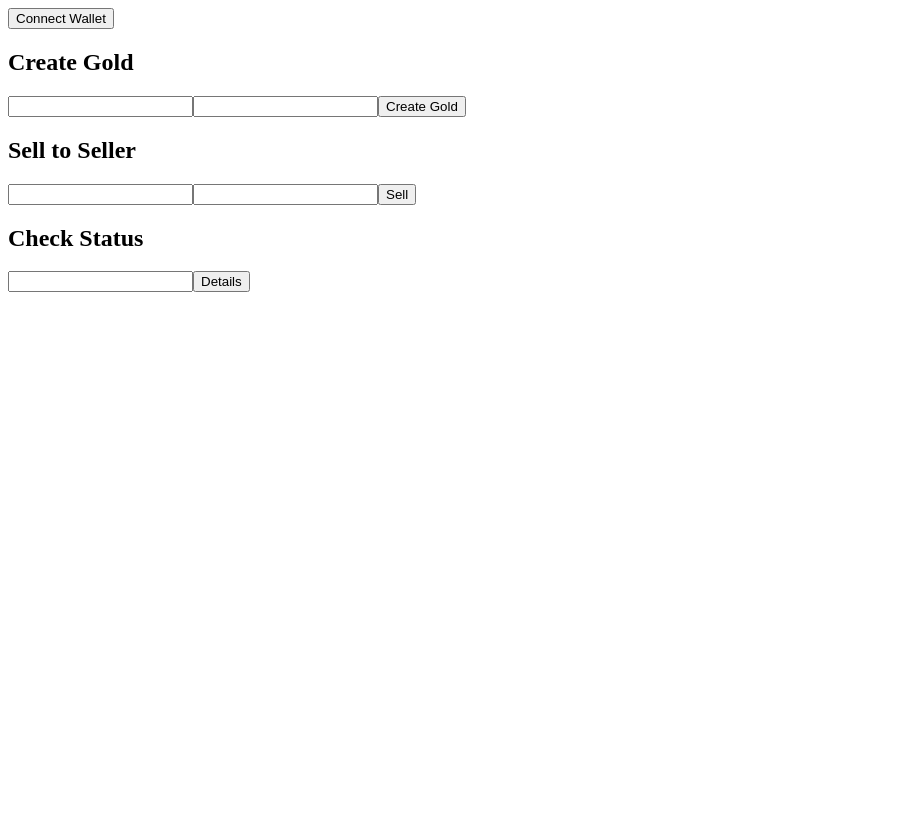
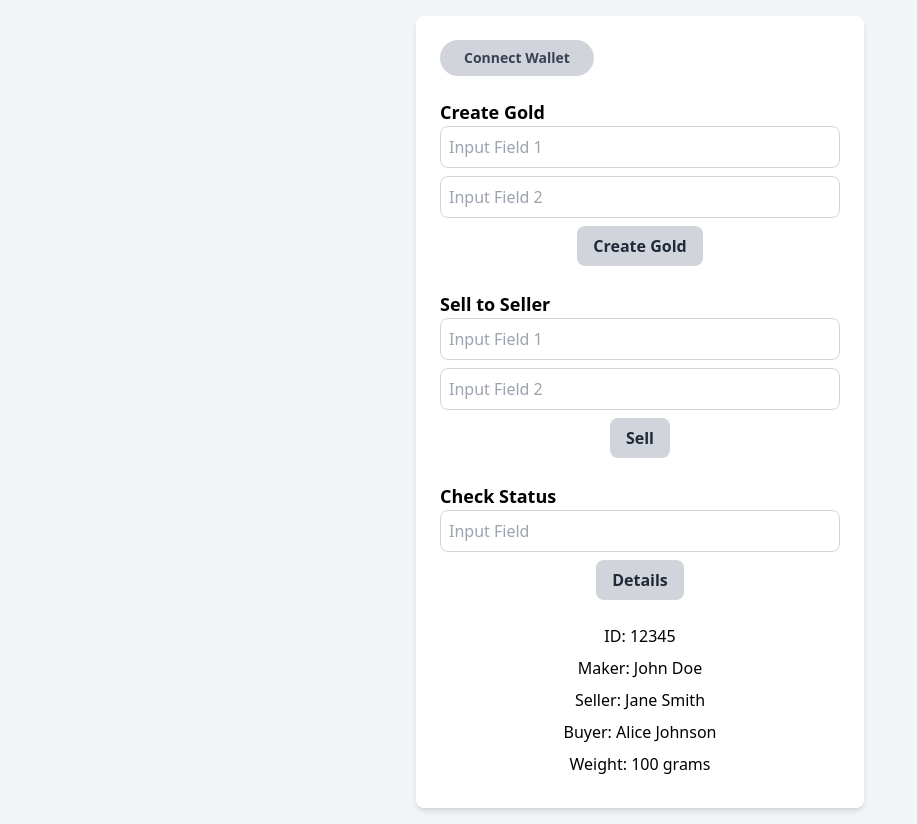
Before and after one commit to Amandeep4567/gold, a Next.js app: page /Maker in a window 1280 px wide. Shown: the whole page, without its empty margins (0-917 px from the left). Before the commit the page ends 800 px from the top, so only its background shows below. Built offline with nearby package versions, Linux system fonts and the light colour scheme.

Commit message:
feat: code updated

```diff
--- a/components/BuyerCard.jsx
+++ b/components/BuyerCard.jsx
@@ -6,7 +6,7 @@ const BuyerCard = () => {
     <div className="max-w-sm rounded overflow-hidden shadow-lg">
       <div className="px-6 py-4">
         <div className="font-bold text-xl mb-4"> Gold Enthusiast</div>
-        <p className="text-gray-700 text-base">
+        <p className="text-gray-700 text-base text-justify">
           Gold Enthusiasts are passionate about gold. They trust us to provide
           them with high-quality gold items for their investments, collections,
           or personal adornment.
--- a/components/MakerCard.jsx
+++ b/components/MakerCard.jsx
@@ -6,7 +6,7 @@ const MakerCard = () => {
     <div className="max-w-sm rounded overflow-hidden shadow-lg">
       <div className="px-6 py-4">
         <div className="font-bold text-xl mb-4">Gold Creator</div>
-        <p className="text-gray-700 text-base">
+        <p className="text-gray-700 text-base text-justify">
           Our Gold Creators are the talented artisans behind each exquisite gold
           item. They transform raw gold into works of art, crafting pieces of
           beauty and value.
--- a/components/SellerCard.jsx
+++ b/components/SellerCard.jsx
@@ -6,7 +6,7 @@ const SellerCard = () => {
     <div className="max-w-sm rounded overflow-hidden shadow-lg">
       <div className="px-6 py-4">
         <div className="font-bold text-xl mb-4">Gold Provider</div>
-        <p className="text-gray-700 text-base">
+        <p className="text-gray-700 text-base text-justify">
           As Gold Providers, we ensure the smooth and secure transfer of gold
           from creators to enthusiasts. We uphold the highest standards of
           integrity and reliability in the process.
--- a/pages/Buyer.jsx
+++ b/pages/Buyer.jsx
@@ -2,7 +2,7 @@ import React from "react";
 
 const Buyer = () => {
   return (
-    <section className="">
+    <section className="w-full bg-gradient-to-r from-green-100 via-blue-100 to-purple-100">
       <div className="">
         <button>Connect Wallet</button>
       </div>
--- a/pages/Maker.jsx
+++ b/pages/Maker.jsx
@@ -1,40 +1,87 @@
 import React from "react";
+import "../app/globals.css";
 
 const Maker = () => {
   return (
-    <section className="">
-      <div className="">
-        <button>Connect Wallet</button>
-      </div>
-      <div className="">
-        <h1 className="">Create Gold</h1>
-        <input type="text" />
-        <input type="text" />
-        <span>
-          <button>Create Gold</button>
-        </span>
-      </div>
-      <div className="">
-        <h1 className="">Sell to Seller</h1>
-        <input type="text" />
-        <input type="text" />
-        <span>
-          <button>Sell</button>
-        </span>
-      </div>
-      <div className="">
-        <h1 className="">Check Status</h1>
-        <input type="text" />
-        <span>
-          <button>Details</button>
-        </span>
-      </div>
-      <div className="">
-        <p className="id"></p>
-        <p className="Maker"></p>
-        <p className="Seller"></p>
-        <p className="Buyer"></p>
-        <p className="Weight"></p>
+    <section className="w-full p-4 bg-gray-100">
+      <div className="max-w-md mx-auto p-6 bg-white rounded-lg shadow-md">
+        <div className="mb-4">
+          <div className="bg-gray-300 rounded-full px-6 py-2 text-sm font-semibold text-gray-800 inline-block">
+            <button className="text-gray-700 hover:underline float-right">
+              Connect Wallet
+            </button>
+          </div>
+        </div>
+
+        <div className="mb-6">
+          <h1 className="text-lg font-semibold">Create Gold</h1>
+          <div className="mb-2">
+            <input
+              type="text"
+              className="w-full p-2 border rounded-lg border-gray-300 focus:outline-none"
+              placeholder="Input Field 1"
+            />
+          </div>
+          <div className="mb-2">
+            <input
+              type="text"
+              className="w-full p-2 border rounded-lg border-gray-300 focus:outline-none"
+              placeholder="Input Field 2"
+            />
+          </div>
+          <div className="text-center">
+            <button className="px-4 py-2 bg-gray-300 text-gray-800 font-semibold rounded-lg">
+              Create Gold
+            </button>
+          </div>
+        </div>
+
+        <div className="mb-6">
+          <h1 className="text-lg font-semibold">Sell to Seller</h1>
+          <div className="mb-2">
+            <input
+              type="text"
+              className="w-full p-2 border rounded-lg border-gray-300 focus:outline-none"
+              placeholder="Input Field 1"
+            />
+          </div>
+          <div className="mb-2">
+            <input
+              type="text"
+              className="w-full p-2 border rounded-lg border-gray-300 focus:outline-none"
+              placeholder="Input Field 2"
+            />
+          </div>
+          <div className="text-center">
+            <button className="px-4 py-2 bg-gray-300 text-gray-800 font-semibold rounded-lg">
+              Sell
+            </button>
+          </div>
+        </div>
+
+        <div className="mb-6">
+          <h1 className="text-lg font-semibold">Check Status</h1>
+          <div className="mb-2">
+            <input
+              type="text"
+              className="w-full p-2 border rounded-lg border-gray-300 focus:outline-none"
+              placeholder="Input Field"
+            />
+          </div>
+          <div className="text-center">
+            <button className="px-4 py-2 bg-gray-300 text-gray-800 font-semibold rounded-lg">
+              Details
+            </button>
+          </div>
+        </div>
+
+        <div className="text-center">
+          <p className="mb-2">ID: 12345</p>
+          <p className="mb-2">Maker: John Doe</p>
+          <p className="mb-2">Seller: Jane Smith</p>
+          <p className="mb-2">Buyer: Alice Johnson</p>
+          <p className="mb-2">Weight: 100 grams</p>
+        </div>
       </div>
     </section>
   );
--- a/pages/Seller.jsx
+++ b/pages/Seller.jsx
@@ -2,7 +2,7 @@ import React from "react";
 
 const Seller = () => {
   return (
-    <section className="">
+    <section className="w-full">
       <div className="">
         <button>Connect Wallet</button>
       </div>
```
